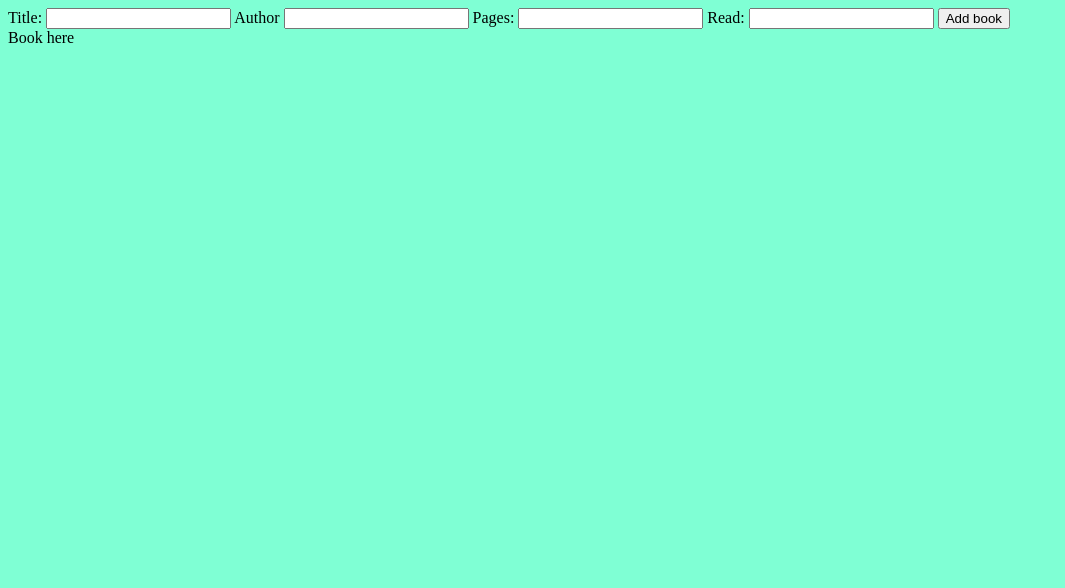
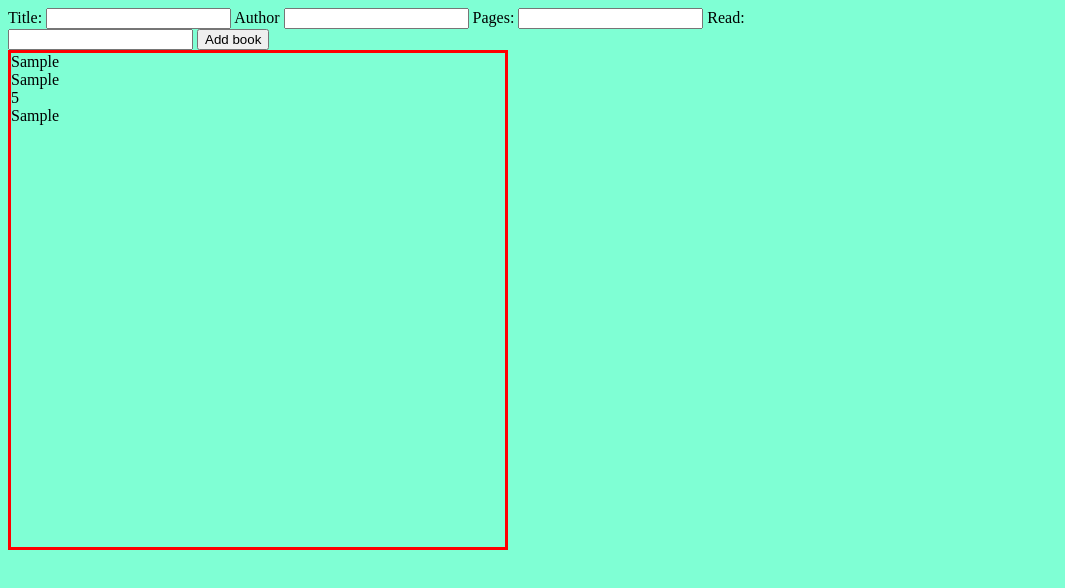
Before and after one commit to implexrr/bookshelf, a plain HTML site: page index.html in a window 1280 px wide. Both pictures are taken after typing "Sample", "Sample", "5", "Sample" into the empty fields and a click on the button "Add book". Shown: the whole page, without its empty margins (0-1065 px from the left). Drawn offline with Linux system fonts and the light colour scheme.

Commit message:
Add basic js functions for creating and storing books

```diff
--- a/css-files/index.css
+++ b/css-files/index.css
@@ -1,7 +1,23 @@
+* {
+  box-sizing: border-box;
+}
+
 body {
   background-color: aquamarine;
+  width: 100vh;
+  height: 100%;
 }
+
 #bookshelf {
+  border: solid red;
+  display: grid;
+  grid-template-columns: repeat(auto-fit, minmax(200px, 1fr));
+  width: 500px;
+  height: 500px
+}
 
-  display: grid;
+.book {
+  background-color: blue;
+  opacity: 0.6;
+  height: 200px;
 }
--- a/index.html
+++ b/index.html
@@ -20,7 +20,12 @@
     <button id="add-book">Add book</button>
   </form>
   <div id="bookshelf">
-    Book here
+    <!-- <div class="book">
+      <div class="title">Booktitle</div>
+      <div class="author">Author</div>
+      <div class="pages">Pages</div>
+      <div class="read">Read</div>
+    </div> -->
   </div>
   <script src="/js-files/index.js"></script>
 </body>
--- a/js-files/index.js
+++ b/js-files/index.js
@@ -3,6 +3,7 @@ let addBook = document.querySelector("#add-book");
 let title = document.querySelector("#title");
 let author = document.querySelector("#author");
 let pages = document.querySelector("#pages");
+let bookshelf = document.querySelector("#bookshelf");
 
 let form = document.querySelector("form");
 form.addEventListener("submit", addBookToLibrary);
@@ -19,5 +20,43 @@ function addBookToLibrary(e) {
   e.preventDefault();
   let bookToAdd = new Book(title.value, author.value, pages.value, read.value);
   myLibrary.push(bookToAdd);
+  addToDisplay();
   form.reset();
 }
+
+function addToDisplay() {
+  let newBook = createBook();
+  bookshelf.appendChild(newBook);
+}
+
+function createBook() {
+  let book = document.createElement("div");
+  let bookTitle = document.createElement("div");
+  let bookAuthor = document.createElement("div");
+  let bookPages = document.createElement("div");
+  let bookRead = document.createElement("div");
+  book.dataset.stoof = myLibrary.length -1;
+
+  book.classList.add(".book");
+  bookTitle.classList.add(".title");
+  bookAuthor.classList.add(".author");
+  bookPages.classList.add(".pages");
+  bookRead.classList.add(".read");
+
+  bookTitle.textContent = myLibrary.at(-1).title;
+  bookAuthor.textContent = myLibrary.at(-1).author;
+  bookPages.textContent = myLibrary.at(-1).pages;
+  bookRead.textContent = myLibrary.at(-1).read;
+
+  book.appendChild(bookTitle);
+  book.appendChild(bookAuthor);
+  book.appendChild(bookPages);
+  book.appendChild(bookRead);
+  // newBook.textContent = myLibrary.at(-1).title;
+  // bookshelf.appendChild(newBook);
+  return book;
+}
+
+function removeBook() {
+
+}
```
